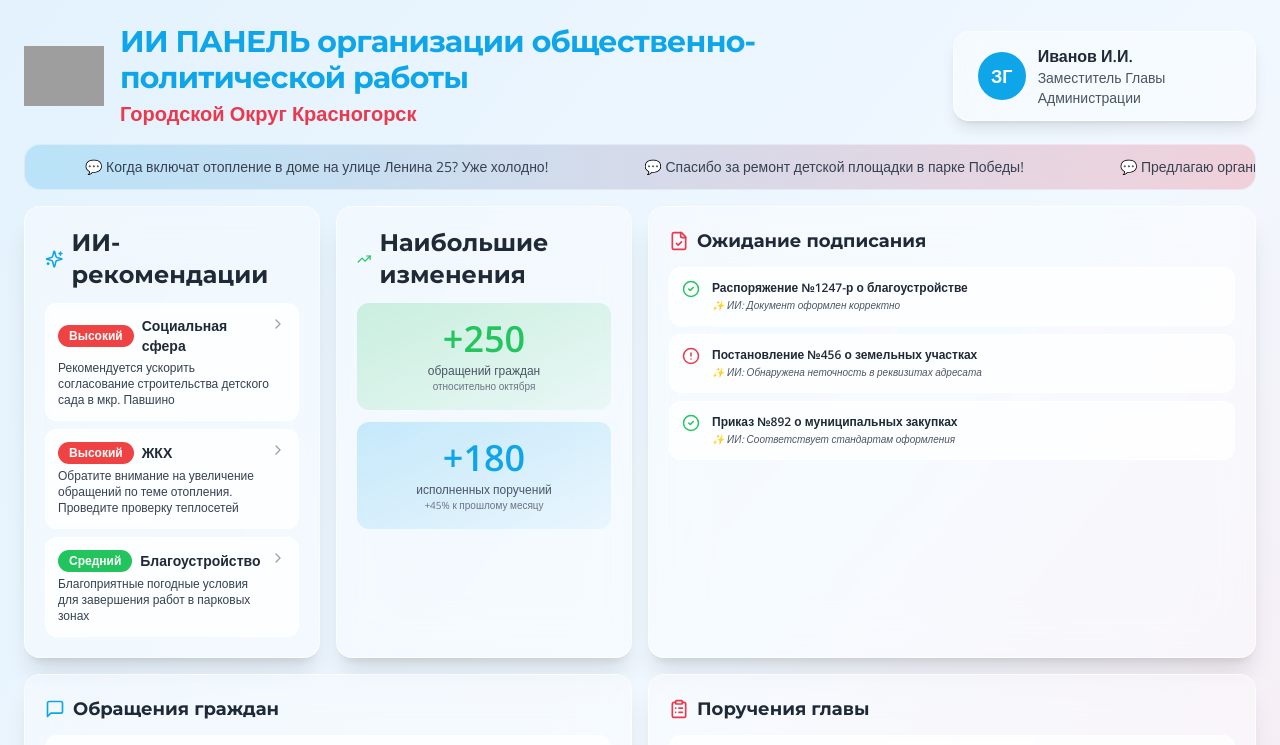
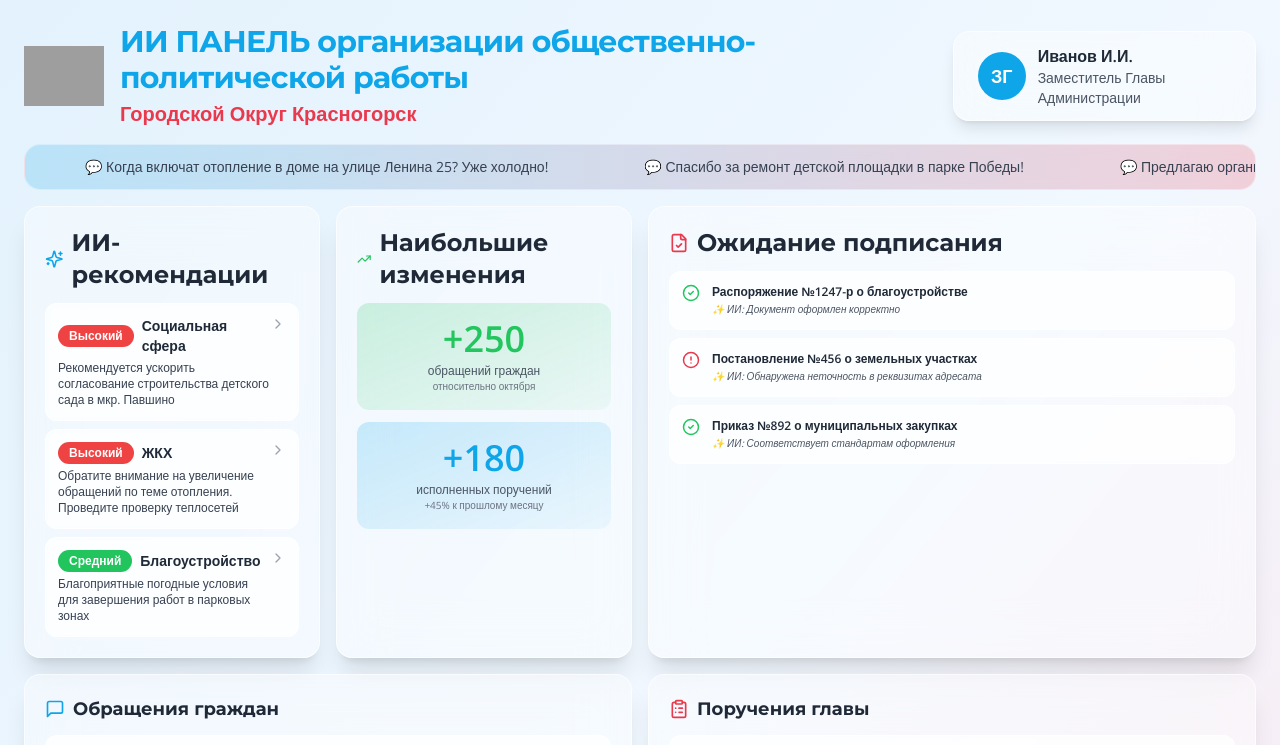
Before and after one commit to pr-poehali-dev/liquid-glass-system, a React (Vite) app: page / in a window 1280 px wide. Shown: the top 745 px of the page. Built offline with nearby package versions, Linux system fonts and the light colour scheme; grey boxes are pictures that could not be loaded.

Commit message:
Обновление 1 компонентов

```diff
--- a/src/pages/Index.tsx
+++ b/src/pages/Index.tsx
@@ -226,7 +226,7 @@ const Index = () => {
           <Card className="bg-white/40 backdrop-blur-xl border-white/60 shadow-xl rounded-2xl p-5 col-span-2">
             <div className="flex items-center gap-2 mb-3">
               <Icon name="FileCheck" className="text-[#ea384c]" size={20} />
-              <h2 className="font-bold text-gray-800 text-lg">Ожидание подписания</h2>
+              <h2 className="font-bold text-gray-800 text-2xl">Ожидание подписания</h2>
             </div>
             <div className="space-y-2">
               {documents.map((doc, idx) => (
```
